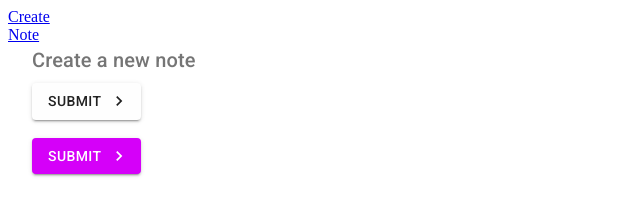
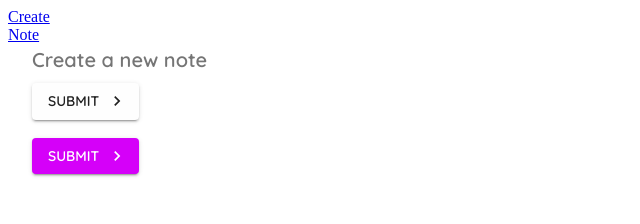
Before and after one commit to pluto123/material_ui_tutorial, a React (Create React App) app: page /create in a window 1280 px wide. Shown: the top 224 px of the page, without its empty margins (0-640 px from the left). Built offline with nearby package versions, Linux system fonts and the light colour scheme.

Commit message:
自定義 font

```diff
--- a/public/index.html
+++ b/public/index.html
@@ -4,6 +4,9 @@
     <meta charset="utf-8" />
     <link rel="icon" href="%PUBLIC_URL%/favicon.ico" />
     <link rel="stylesheet" href="https://fonts.googleapis.com/css?family=Roboto:300,400,500,700&display=swap" />
+    <link rel="preconnect" href="https://fonts.googleapis.com">
+    <link rel="preconnect" href="https://fonts.gstatic.com" crossorigin>
+    <link href="https://fonts.googleapis.com/css2?family=Quicksand:wght@300;400;500;600;700&display=swap" rel="stylesheet">
     <title>Material UI Tutorial</title>
   </head>
   <body>
--- a/src/App.jsx
+++ b/src/App.jsx
@@ -11,6 +11,13 @@
       main: '#FEFEFE'
     },
     secondary: purple
+  },
+  typography: {
+    fontFamily: 'Quicksand',
+    fontWeightLight: 400,
+    fontWeightRegular: 500,
+    fontWeightMedium: 600,
+    fontWeightBold: 700
   }
 })
 
```
